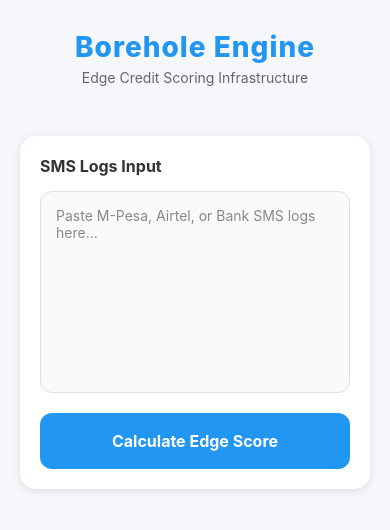
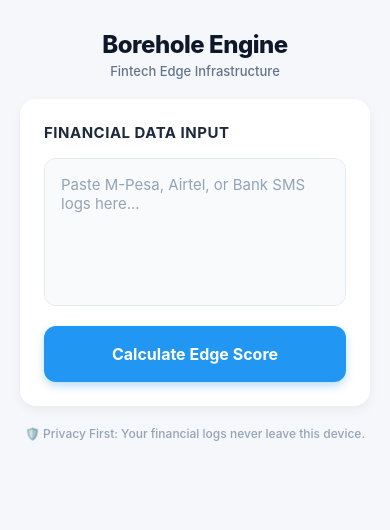
Before and after one commit to benkivuva/borehole-engine, a React Native app in the folder MobileApp/: screen / in a window 390 px wide. Shown: the top 530 px of the page. Built offline with nearby package versions, Linux system fonts and the light colour scheme.

Commit message:
feat(mobile): implement fintech UI redesign with speedometer and financial pillars

```diff
--- a/MobileApp/App.tsx
+++ b/MobileApp/App.tsx
@@ -29,11 +29,21 @@
     setLoading(false);
   };
 
-  const getScoreColor = (score: number) => {
-    if (score > 0.7) return '#4CAF50';
-    if (score > 0.4) return '#FFC107';
-    return '#F44336';
+  const dashboardColors = {
+    good: '#10B981', // Emerald Green
+    fair: '#F59E0B', // Sunset Orange
+    poor: '#EF4444', // Crimson
+    blue: '#2196F3',
   };
+
+  const getHealthData = (score: number) => {
+    if (score >= 0.9) return { label: 'Excellent', color: dashboardColors.good };
+    if (score >= 0.7) return { label: 'Good', color: dashboardColors.good };
+    if (score >= 0.4) return { label: 'Fair', color: dashboardColors.fair };
+    return { label: 'Poor', color: dashboardColors.poor };
+  };
+
+  const health = getHealthData(result?.score || 0);
 
   return (
     <SafeAreaView style={[styles.container, isDarkMode ? styles.darkBg : styles.lightBg]}>
@@ -41,20 +51,22 @@
       <ScrollView contentInsetAdjustmentBehavior="automatic">
         <View style={styles.header}>
           <Text style={styles.title}>Borehole Engine</Text>
-          <Text style={styles.subtitle}>Edge Credit Scoring Infrastructure</Text>
+          <Text style={styles.subtitle}>Fintech Edge Infrastructure</Text>
         </View>
 
         <View style={styles.card}>
-          <Text style={styles.cardTitle}>SMS Logs Input</Text>
+          <Text style={styles.cardTitle}>Financial Data Input</Text>
+          <View style={styles.inputContainer}>
             <TextInput
               multiline
-            numberOfLines={10}
+              numberOfLines={6}
               style={[styles.input, isDarkMode ? styles.darkInput : styles.lightInput]}
               placeholder="Paste M-Pesa, Airtel, or Bank SMS logs here..."
-            placeholderTextColor="#888"
+              placeholderTextColor="#94A3B8"
               value={logs}
               onChangeText={setLogs}
             />
+          </View>
           <TouchableOpacity
             style={styles.button}
             onPress={handleCalculate}
@@ -70,175 +82,215 @@
 
         {result && (
           <View style={styles.resultCard}>
-            <Text style={styles.cardTitle}>Scoring Result</Text>
-            <View style={styles.scoreContainer}>
-              <Text style={[styles.scoreValue, { color: getScoreColor(result.score || 0) }]}>
+            {/* Speedometer Score Section */}
+            <View style={styles.speedometerContainer}>
+              <View style={[styles.semiCircle, { borderColor: health.color }]}>
+                <Text style={[styles.scoreValue, { color: health.color }]}>
                   {((result.score || 0) * 1000).toFixed(0)}
                 </Text>
-              <Text style={styles.scoreLabel}>Borehole Index</Text>
+                <Text style={[styles.healthLabel, { color: health.color }]}>{health.label}</Text>
+              </View>
+              <Text style={styles.offlineCaption}>Calculated 100% Offline</Text>
             </View>
 
-            <View style={styles.statsRow}>
-              <View style={styles.statBox}>
-                <Text style={styles.statValue}>{result.txn_count || 0}</Text>
-                <Text style={styles.statLabel}>Transactions</Text>
+            {/* The Three Pillars Row */}
+            <View style={styles.pillarsRow}>
+              <View style={styles.pillar}>
+                <Text style={styles.pillarLabel}>Cash In</Text>
+                <Text style={styles.pillarValue}>
+                  Ksh {result.features?.[0]?.toLocaleString() || '0'}
+                </Text>
               </View>
-              <View style={styles.statBox}>
-                <Text style={styles.statValue}>Verified</Text>
-                <Text style={styles.statLabel}>Status</Text>
+              <View style={[styles.pillar, styles.pillarBorder]}>
+                <Text style={styles.pillarLabel}>Cash Out</Text>
+                <Text style={styles.pillarValue}>
+                  Ksh {result.features?.[1]?.toLocaleString() || '0'}
+                </Text>
+              </View>
+              <View style={styles.pillar}>
+                <Text style={styles.pillarLabel}>Debt Level</Text>
+                <Text style={[styles.pillarValue, { color: (result.features?.[19] || 0) > 0.3 ? dashboardColors.poor : '#334155' }]}>
+                  {((result.features?.[19] || 0) * 100).toFixed(0)}%
+                </Text>
               </View>
             </View>
-
-            {(result?.features?.length || 0) > 0 && (
-              <View style={styles.featureList}>
-                <Text style={styles.featureTitle}>Feature Vector (Selected High-Impact):</Text>
-                <View style={styles.featureRow}>
-                  <Text style={styles.featureText}>Hustler Balance: {result.features?.[11]?.toFixed(2) || '0.00'}</Text>
-                  <Text style={styles.featureText}>Okoa Reliance: {result.features?.[12]?.toFixed(2) || '0.00'}</Text>
-                </View>
-              </View>
-            )}
 
             {result.error && (
               <Text style={styles.errorText}>Error: {result.error}</Text>
             )}
           </View>
         )}
+
+        <View style={styles.footer}>
+          <Text style={styles.privacyNote}>🛡️ Privacy First: Your financial logs never leave this device.</Text>
+        </View>
       </ScrollView>
     </SafeAreaView>
   );
 };
 
 const styles = StyleSheet.create({
-  container: {
-    flex: 1,
-  },
+  container: { flex: 1 },
   lightBg: { backgroundColor: '#F5F7FA' },
-  darkBg: { backgroundColor: '#121212' },
+  darkBg: { backgroundColor: '#0F172A' },
   header: {
-    padding: 30,
+    paddingTop: 30,
+    paddingBottom: 20,
     alignItems: 'center',
   },
   title: {
-    fontSize: 28,
+    fontSize: 24,
     fontWeight: '800',
-    color: '#2196F3',
-    letterSpacing: 1,
+    color: '#0F172A',
+    letterSpacing: -0.5,
   },
   subtitle: {
-    fontSize: 14,
-    color: '#666',
-    marginTop: 5,
+    fontSize: 13,
+    color: '#64748B',
+    marginTop: 4,
+    fontWeight: '500',
   },
   card: {
-    margin: 20,
-    padding: 20,
+    marginHorizontal: 20,
+    marginBottom: 20,
+    padding: 24,
     borderRadius: 16,
-    backgroundColor: '#fff',
+    backgroundColor: '#FFFFFF',
     elevation: 4,
     shadowColor: '#000',
-    shadowOffset: { width: 0, height: 2 },
-    shadowOpacity: 0.1,
-    shadowRadius: 8,
+    shadowOffset: { width: 0, height: 4 },
+    shadowOpacity: 0.05,
+    shadowRadius: 12,
   },
   resultCard: {
-    margin: 20,
-    marginTop: 0,
-    padding: 25,
+    marginHorizontal: 20,
+    marginBottom: 30,
+    padding: 24,
     borderRadius: 16,
-    backgroundColor: '#fff',
-    elevation: 4,
+    backgroundColor: '#FFFFFF',
+    elevation: 6,
+    shadowColor: '#000',
+    shadowOffset: { width: 0, height: 8 },
+    shadowOpacity: 0.08,
+    shadowRadius: 16,
     alignItems: 'center',
   },
   cardTitle: {
-    fontSize: 16,
+    fontSize: 15,
     fontWeight: '700',
-    marginBottom: 15,
-    color: '#333',
+    marginBottom: 16,
+    color: '#1E293B',
+    textTransform: 'uppercase',
+    letterSpacing: 0.5,
+  },
+  inputContainer: {
+    borderRadius: 12,
+    borderWidth: 1,
+    borderColor: '#E2E8F0',
+    overflow: 'hidden',
   },
   input: {
-    borderRadius: 12,
-    padding: 15,
-    fontSize: 14,
-    minHeight: 150,
+    padding: 16,
+    fontSize: 15,
+    minHeight: 120,
     textAlignVertical: 'top',
-    borderWidth: 1,
-    borderColor: '#E0E0E0',
   },
-  lightInput: { backgroundColor: '#FAFAFA', color: '#333' },
-  darkInput: { backgroundColor: '#1E1E1E', color: '#EEE', borderColor: '#333' },
+  lightInput: { backgroundColor: '#F8FAFC', color: '#1E293B' },
+  darkInput: { backgroundColor: '#1E293B', color: '#F1F5F9', borderColor: '#334155' },
   button: {
     backgroundColor: '#2196F3',
     padding: 18,
     borderRadius: 12,
     marginTop: 20,
     alignItems: 'center',
+    elevation: 4,
+    shadowColor: '#2196F3',
+    shadowOffset: { width: 0, height: 4 },
+    shadowOpacity: 0.3,
+    shadowRadius: 8,
   },
   buttonText: {
     color: '#fff',
     fontSize: 16,
     fontWeight: '700',
   },
-  scoreContainer: {
+  speedometerContainer: {
     alignItems: 'center',
-    marginVertical: 20,
+    marginVertical: 10,
+    width: '100%',
+  },
+  semiCircle: {
+    width: 220,
+    height: 120,
+    borderTopLeftRadius: 110,
+    borderTopRightRadius: 110,
+    borderWidth: 12,
+    borderBottomWidth: 0,
+    alignItems: 'center',
+    justifyContent: 'flex-end',
+    paddingBottom: 5,
   },
   scoreValue: {
-    fontSize: 64,
+    fontSize: 52,
     fontWeight: '900',
+    marginBottom: -5,
   },
-  scoreLabel: {
-    fontSize: 16,
-    color: '#888',
+  healthLabel: {
+    fontSize: 18,
+    fontWeight: '800',
+    textTransform: 'uppercase',
+    letterSpacing: 1,
+    marginBottom: 5,
+  },
+  offlineCaption: {
+    fontSize: 11,
+    color: '#94A3B8',
+    marginTop: 15,
     fontWeight: '600',
   },
-  statsRow: {
+  pillarsRow: {
     flexDirection: 'row',
     width: '100%',
-    justifyContent: 'space-around',
+    marginTop: 30,
+    paddingTop: 20,
     borderTopWidth: 1,
-    borderTopColor: '#EEE',
-    paddingTop: 20,
+    borderTopColor: '#F1F5F9',
   },
-  statBox: {
+  pillar: {
+    flex: 1,
     alignItems: 'center',
   },
-  statValue: {
-    fontSize: 20,
+  pillarBorder: {
+    borderLeftWidth: 1,
+    borderRightWidth: 1,
+    borderColor: '#F1F5F9',
+  },
+  pillarLabel: {
+    fontSize: 11,
+    color: '#64748B',
     fontWeight: '700',
-    color: '#333',
+    marginBottom: 6,
+    textTransform: 'uppercase',
   },
-  statLabel: {
+  pillarValue: {
+    fontSize: 14,
+    fontWeight: '700',
+    color: '#334155',
+  },
+  footer: {
+    alignItems: 'center',
+    paddingBottom: 40,
+  },
+  privacyNote: {
     fontSize: 12,
-    color: '#999',
-    marginTop: 4,
-  },
-  featureList: {
-    marginTop: 20,
-    width: '100%',
-    padding: 15,
-    backgroundColor: '#F8F9FA',
-    borderRadius: 8,
-  },
-  featureTitle: {
-    fontSize: 12,
-    fontWeight: '700',
-    color: '#666',
-    marginBottom: 8,
-  },
-  featureRow: {
-    flexDirection: 'row',
-    justifyContent: 'space-between',
-  },
-  featureText: {
-    fontSize: 11,
-    color: '#444',
-    fontFamily: 'monospace',
+    color: '#94A3B8',
+    fontWeight: '500',
   },
   errorText: {
-    color: '#F44336',
-    marginTop: 10,
+    color: '#EF4444',
+    marginTop: 15,
     fontSize: 12,
+    textAlign: 'center',
   }
 });
 
```
Lines whose indentation alone changed are shown as unchanged.
